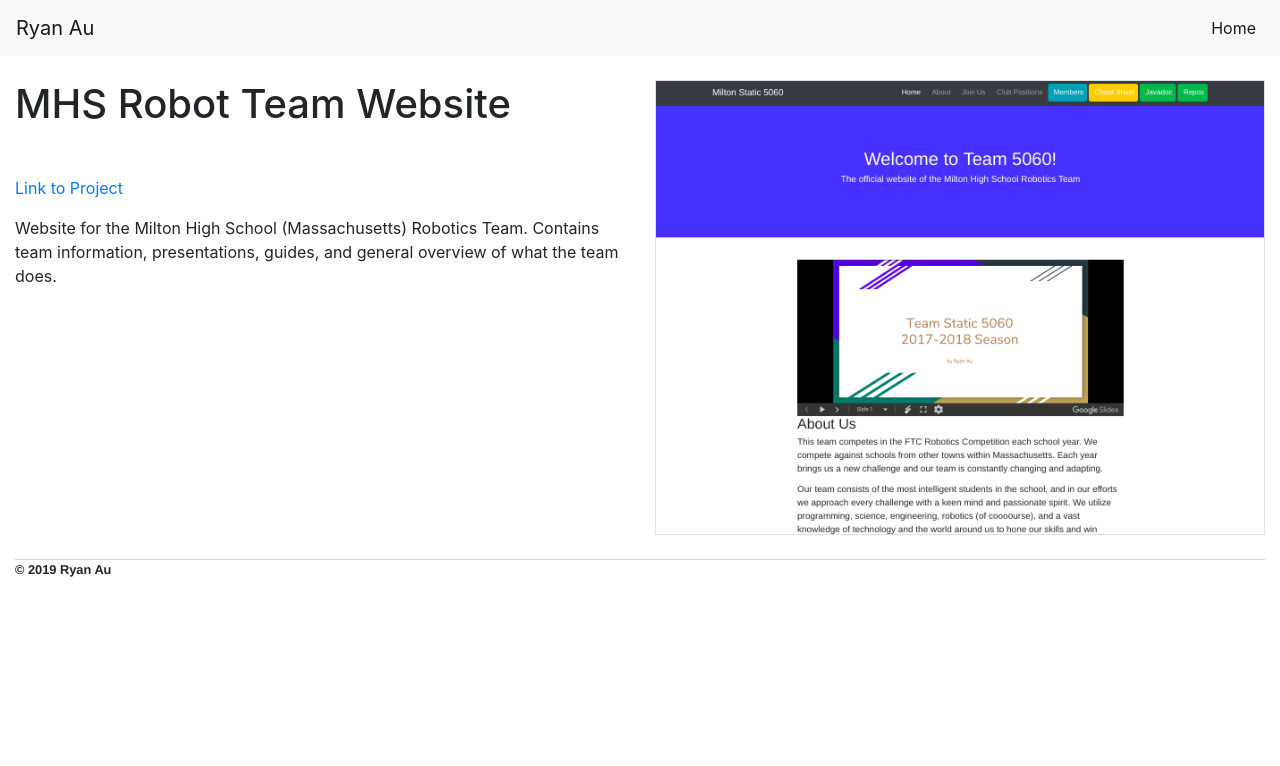
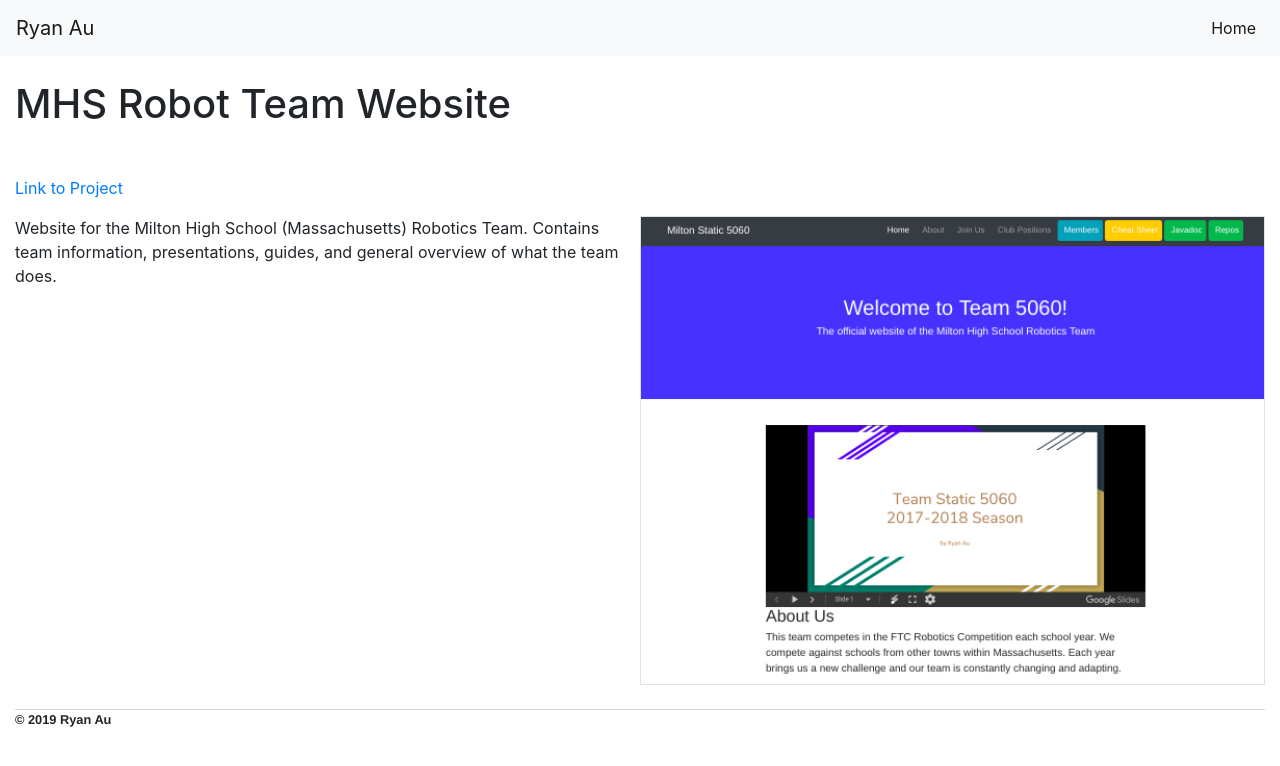
Before and after one commit to auryan898/auryan898.github.io, a Jekyll site: the page built from work_blog/_posts/2019-04-19-work-robot-site.md, in a window 1280 px wide. Shown: the top 766 px of the page. Built offline with Jekyll 4.4.1, drawn with Linux system fonts in a browser that asks for light colours.

Commit message:
improve portfolio posts

```diff
--- a/_includes/home-portfolio.html
+++ b/_includes/home-portfolio.html
@@ -15,7 +15,7 @@
               <div class="card-body"  href="{{post.url}}" target="_blank">
                 <img class="img-fluid border" src="{{post.image-link}}"/>
                 <h5 class="card-title">{{ post.title }}</h5>
-                <p class="card-text text-wrap">{{ post.content | truncate: 100 }}</p>
+                <p class="card-text text-wrap">{{ post.content | strip_html | truncate: 100 }}</p>
               </div>
             </a>
           </div>
--- a/_layouts/workpost.html
+++ b/_layouts/workpost.html
@@ -2,14 +2,28 @@
 layout: default
 ---
 <div class="row" style="">
-  <div class="post col-sm-6">
+  <div class="post col-sm-12">
     <h1>{{ page.title }}</h1>
     <p class="meta" style="visibility: hidden;">{{ page.date | date_to_string }}</p>
     <p class="meta"><a href="{{page.link}}">Link to Project</a></p>
+    <img id="main-post-image" class="img-fluid border" src="{{ page.image-link }}">
+
     {{ content }}
   </div>
   <div class="col-sm-6">
-    <img class="img-fluid border" src="{{ page.image-link }}">
   </div>
 </div>
 <br/>
+<style>
+#main-post-image{
+  float:right;
+  width:50%;
+  min-width:450px;
+}
+
+@media only screen and (max-width: 500px){
+  #main-post-image {
+    min-width:100%;
+  }
+}
+</style>
```
Also changed, not shown: img/work-edison-bio.png, img/work-old-site.png, img/work-photoelectric-sim.png, img/work-robot-website.png.
